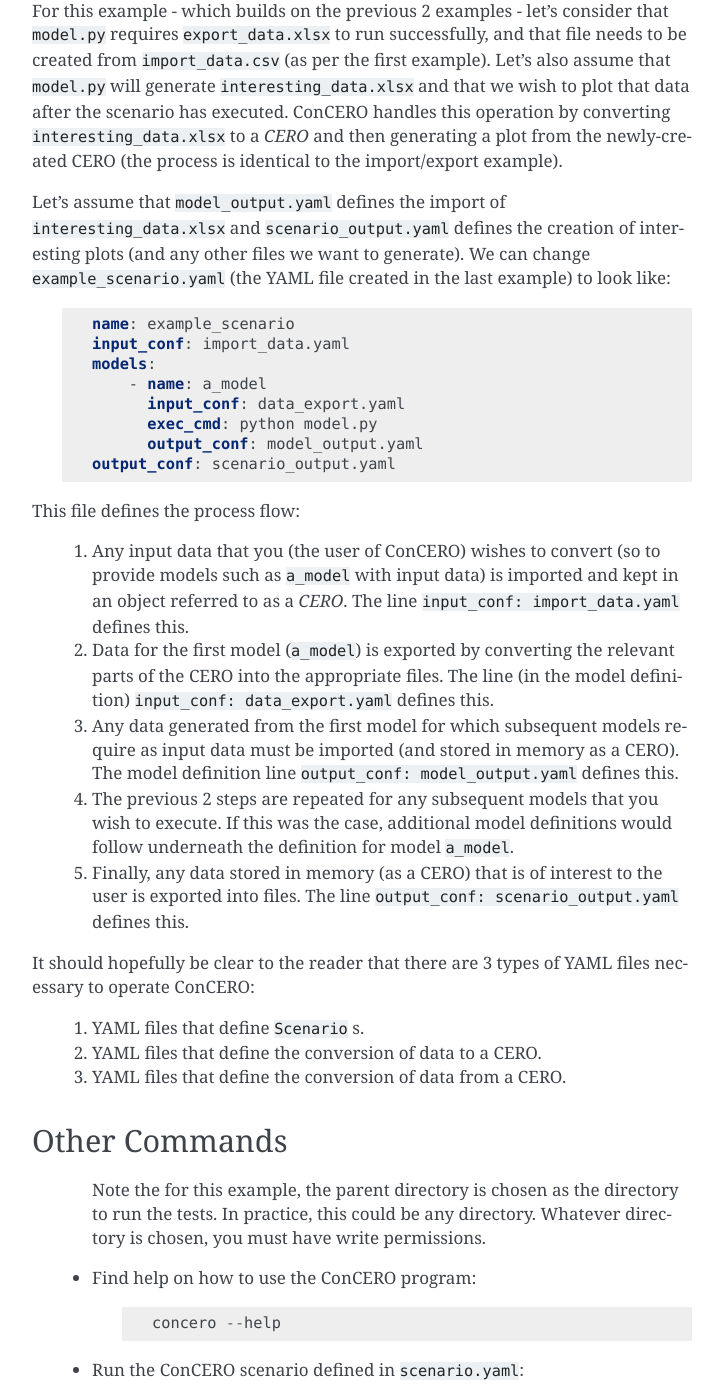
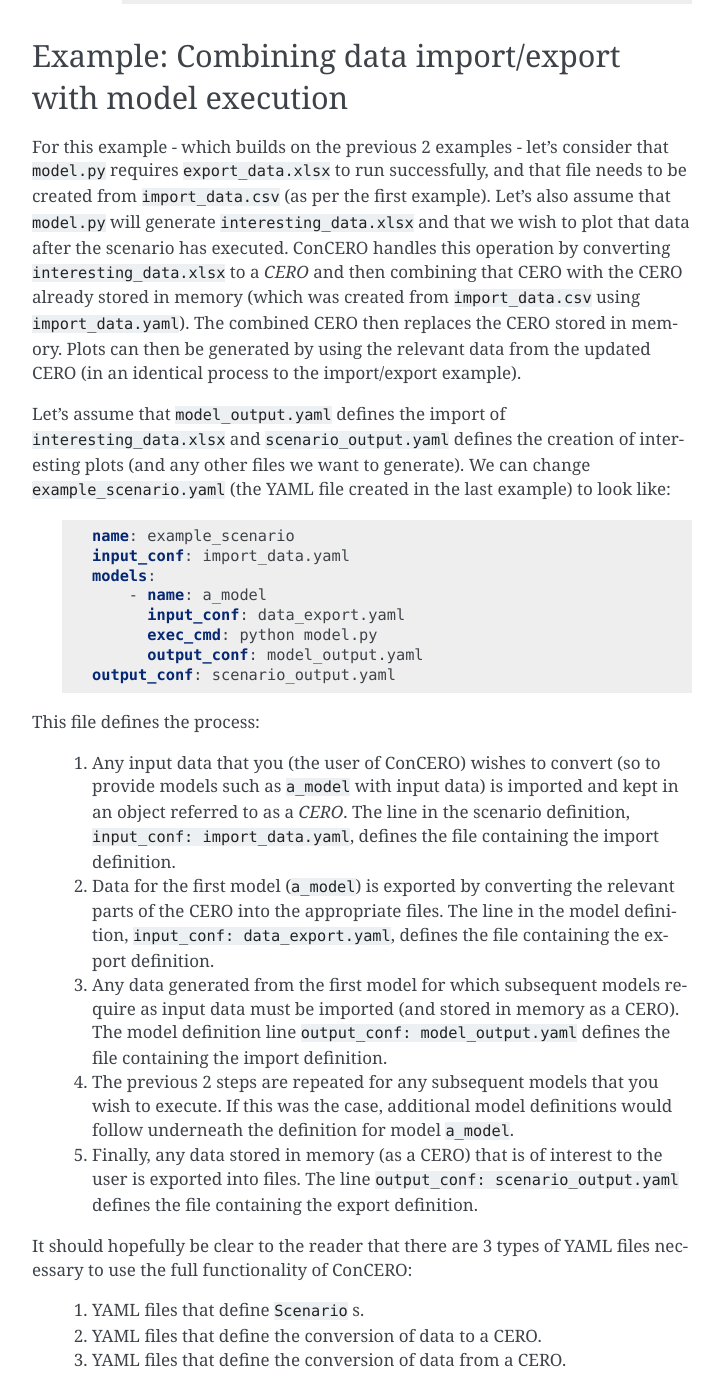
Before and after one commit to charlie0389/ConCERO, a Sphinx documentation site: the page built from concero/doc/source/quickstart.rst, in a window 1280 px wide and 1400 px high, scrolled down 2224 px. Shown: the whole window, without its empty margins (388-1111 px from the left). Built offline with Sphinx 7.4.7, drawn with Linux system fonts in a browser that asks for light colours; some of the changed text lies outside the part shown.

Commit message:
Simplified quickstart doc.

```diff
--- a/concero/doc/source/quickstart.rst
+++ b/concero/doc/source/quickstart.rst
@@ -30,6 +30,8 @@
 
             files:
                - file: import_data.csv
+
+       *Note that correct indentation, and the use of spaces for indentation, is critical*. The file must be in YAML format - a very simple and easy to understand format. See :ref:`to_cero` for more information about the YAML format and links to resources.
 
     #. Create the export file ``data_export.yaml``, to export to the file ``xslx_file.xlsx``:
 
@@ -92,7 +94,7 @@
 Example: Combining data import/export with model execution
 ----------------------------------------------------------
 
-For this example - which builds on the previous 2 examples - let's consider that ``model.py`` requires ``export_data.xlsx`` to run successfully, and that file needs to be created from ``import_data.csv`` (as per the first example). Let's also assume that ``model.py`` will generate ``interesting_data.xlsx`` and that we wish to plot that data after the scenario has executed. ConCERO handles this operation by converting ``interesting_data.xlsx`` to a *CERO* and then generating a plot from the newly-created CERO (the process is identical to the import/export example).
+For this example - which builds on the previous 2 examples - let's consider that ``model.py`` requires ``export_data.xlsx`` to run successfully, and that file needs to be created from ``import_data.csv`` (as per the first example). Let's also assume that ``model.py`` will generate ``interesting_data.xlsx`` and that we wish to plot that data after the scenario has executed. ConCERO handles this operation by converting ``interesting_data.xlsx`` to a *CERO* and then combining that CERO with the CERO already stored in memory (which was created from ``import_data.csv`` using ``import_data.yaml``). The combined CERO then replaces the CERO stored in memory. Plots can then be generated by using the relevant data from the updated CERO (in an identical process to the import/export example).
 
 Let's assume that ``model_output.yaml`` defines the import of ``interesting_data.xlsx`` and ``scenario_output.yaml`` defines the creation of interesting plots (and any other files we want to generate). We can change ``example_scenario.yaml`` (the YAML file created in the last example) to look like:
 
@@ -107,15 +109,15 @@
               output_conf: model_output.yaml
         output_conf: scenario_output.yaml
 
-This file defines the process flow:
+This file defines the process:
 
-    #. Any input data that you (the user of ConCERO) wishes to convert (so to provide models such as ``a_model`` with input data) is imported and kept in an object referred to as a *CERO*. The line ``input_conf: import_data.yaml`` defines this.
-    #. Data for the first model (``a_model``) is exported by converting the relevant parts of the CERO into the appropriate files. The line (in the model definition) ``input_conf: data_export.yaml`` defines this.
-    #. Any data generated from the first model for which subsequent models require as input data must be imported (and stored in memory as a CERO). The model definition line ``output_conf: model_output.yaml`` defines this.
+    #. Any input data that you (the user of ConCERO) wishes to convert (so to provide models such as ``a_model`` with input data) is imported and kept in an object referred to as a *CERO*. The line in the scenario definition, ``input_conf: import_data.yaml``, defines the file containing the import definition.
+    #. Data for the first model (``a_model``) is exported by converting the relevant parts of the CERO into the appropriate files. The line in the model definition, ``input_conf: data_export.yaml``, defines the file containing the export definition.
+    #. Any data generated from the first model for which subsequent models require as input data must be imported (and stored in memory as a CERO). The model definition line ``output_conf: model_output.yaml`` defines the file containing the import definition.
     #. The previous 2 steps are repeated for any subsequent models that you wish to execute. If this was the case, additional model definitions would follow underneath the definition for model ``a_model``.
-    #. Finally, any data stored in memory (as a CERO) that is of interest to the user is exported into files. The line ``output_conf: scenario_output.yaml`` defines this.
+    #. Finally, any data stored in memory (as a CERO) that is of interest to the user is exported into files. The line ``output_conf: scenario_output.yaml`` defines the file containing the export definition.
 
-It should hopefully be clear to the reader that there are 3 types of YAML files necessary to operate ConCERO:
+It should hopefully be clear to the reader that there are 3 types of YAML files necessary to use the full functionality of ConCERO:
 
     #. YAML files that define ``Scenario`` s.
     #. YAML files that define the conversion of data to a CERO.
```
Also changed, not shown: 6 other files.
